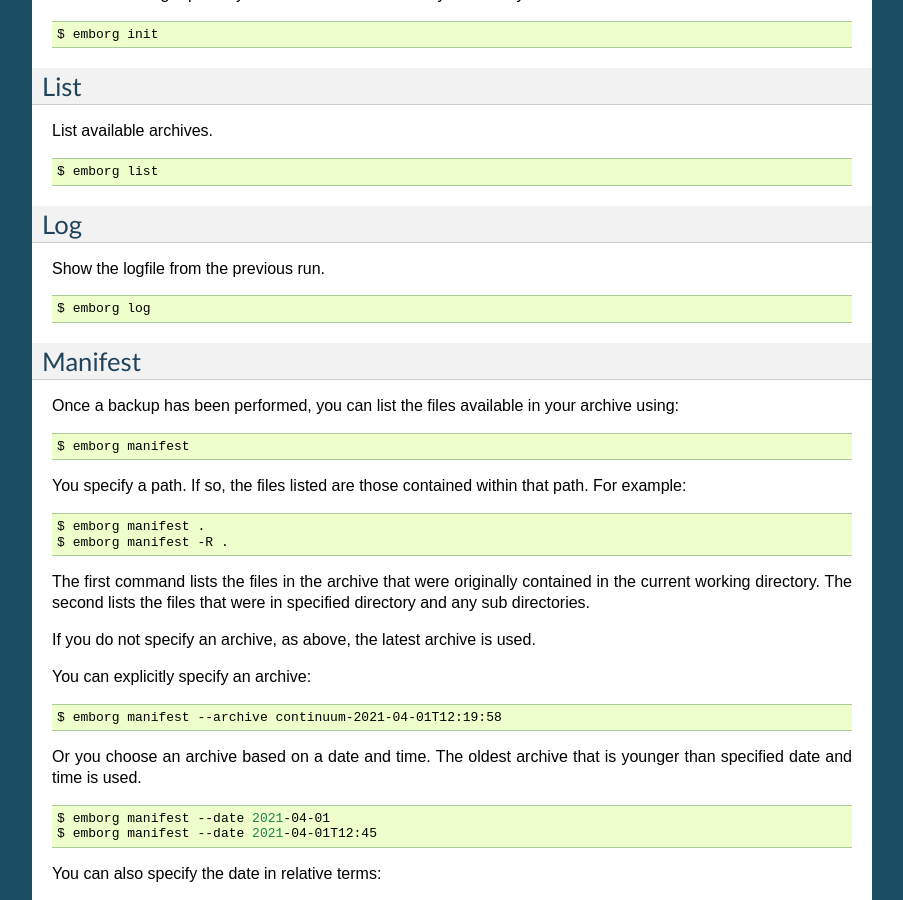
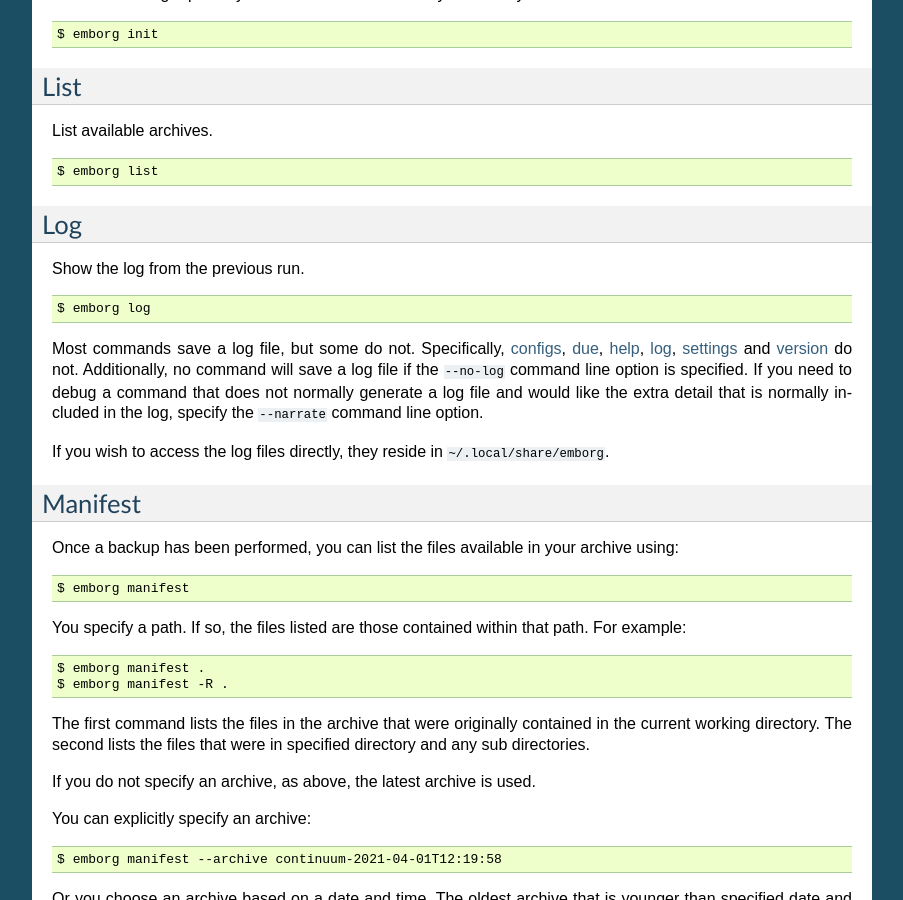
Before and after one commit to KenKundert/emborg, a Sphinx documentation site: the page built from doc/commands.rst, in a window 1280 px wide and 900 px high, scrolled down 5215 px. Shown: the whole window, without its empty margins (198-1101 px from the left). Built offline with Sphinx 7.4.7, drawn with Linux system fonts in a browser that asks for light colours.

Commit message:
suppress log file generation for select commands

```diff
--- a/doc/commands.rst
+++ b/doc/commands.rst
@@ -410,11 +410,27 @@ List available archives.
 Log
 ---
 
-Show the logfile from the previous run.
+Show the log from the previous run.
 
 .. code-block:: bash
 
     $ emborg log
+
+Most commands save a log file, but some do not.
+Specifically,
+:ref:`configs <configs>`,
+:ref:`due <due>`,
+:ref:`help <help>`,
+:ref:`log <log>`,
+:ref:`settings <settings>` and
+:ref:`version <version>` do not.
+Additionally, no command will save a log file if the ``--no-log`` command line
+option is specified.  If you need to debug a command that does not normally
+generate a log file and would like the extra detail that is normally included in
+the log, specify the ``--narrate`` command line option.
+
+If you wish to access the log files directly, they reside in
+``~/.local/share/emborg``.
 
 
 .. _manifest:
```
Also changed, not shown: doc/releases.rst (+7 -0 lines), 2 other files.
